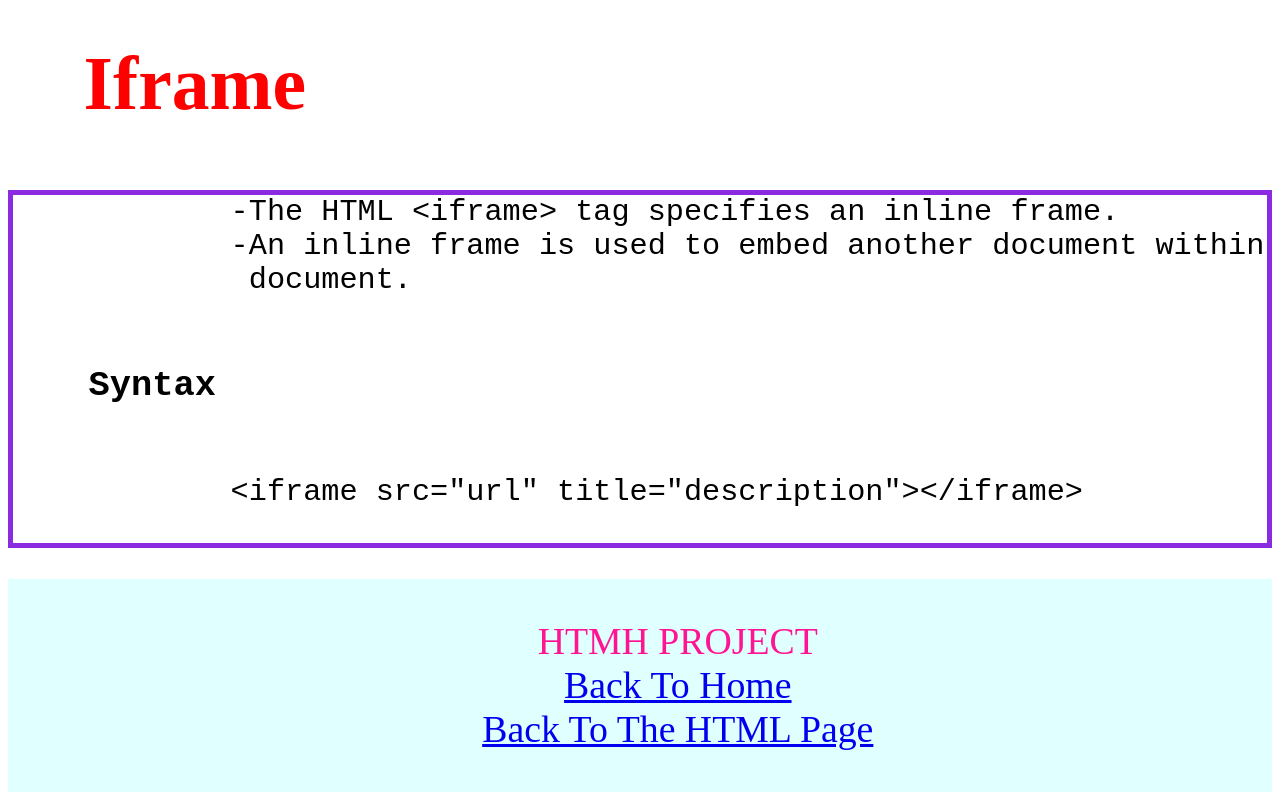
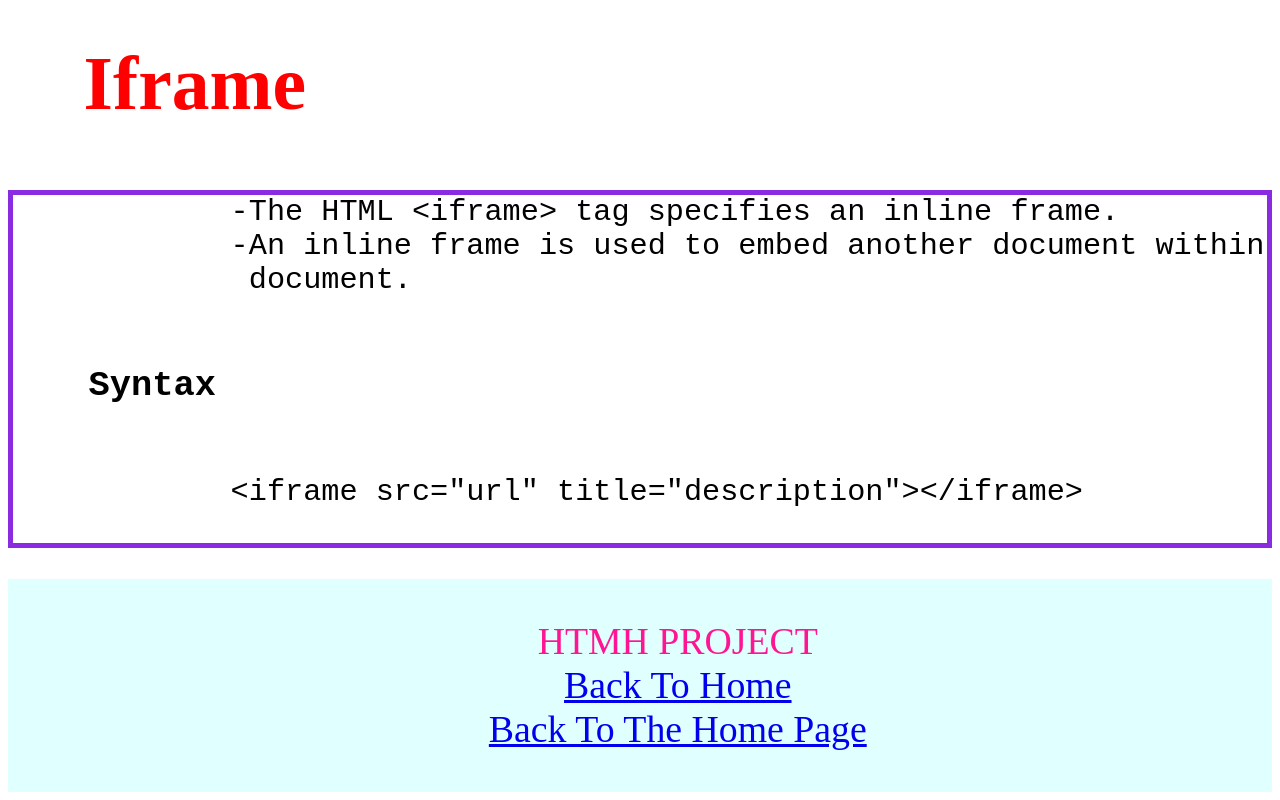
Before and after one commit to akrajput868/window-assignment, a plain HTML site: page htmlpage.html in a window 1280 px wide. Shown: the part 8490-9290 px from the top of the page. Drawn offline with Linux system fonts and the light colour scheme.

Commit message:
html change

```diff
--- a/htmlpage.html
+++ b/htmlpage.html
@@ -152,7 +152,7 @@
         </pre>
         </article>
         <footer>
-            <p>HTMH PROJECT <br><a href="htmlpage.html"> Back To Home</a> <br><a href="home.html">Back To The HTML Page</a></p>
+            <p>HTMH PROJECT <br><a href="htmlpage.html"> Back To Home</a> <br><a href="index.html">Back To The Home Page</a></p>
         </footer>
     </body>
 </html>
```
